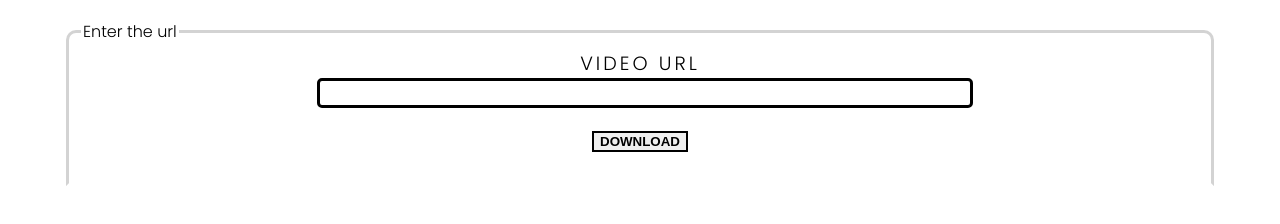
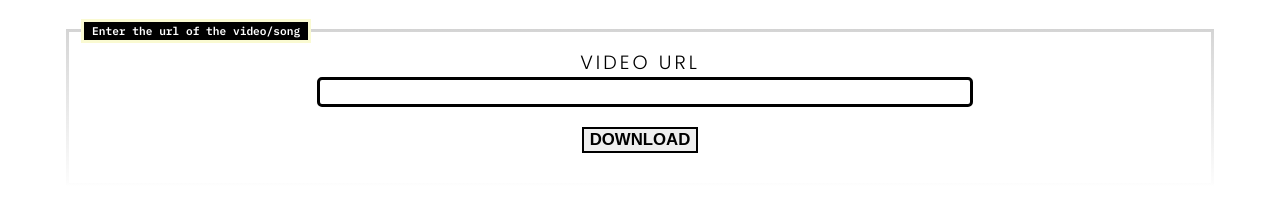
Before and after one commit to danielrod02/youtube-audio-downloader, a website: page public/index.html in a window 1280 px wide. Shown: the part 72-296 px from the top of the page. Drawn offline with Linux system fonts and the light colour scheme; files that its build step writes are made by us from their sources; files whose address does not match are found by name.

```diff
--- a/app.js
+++ b/app.js
@@ -42,7 +42,6 @@
         res.send(`ALREADY_DOWNLOADED ${alreadyDownloaded}`);
         return next();
     }
-    console.log(stdout);
 
     try {
         const filename = extractMediaName(stdout);
--- a/assets/css/index.css
+++ b/assets/css/index.css
@@ -28,6 +28,15 @@
     border-radius: 10px 10px 0 0;
     border: 3px solid lightgrey;
     border-bottom: solid white 3px;
+    border-image: linear-gradient(lightgrey, white) 10;
+}
+legend {
+    background-color: black;
+    color: white;
+    padding: 2px 8px;
+    border: solid 3px lightgoldenrodyellow;
+    font-family: 'IBM Plex Mono', monospace;
+    font-size: 0.7rem;
 }
 ul.form-controls {
     list-style-type: none;
@@ -66,11 +75,16 @@
 [type="button"] {
     text-transform: uppercase;
     font-weight: bold;
+    font-size: 1.05rem;
     border: 2px solid black;
-    transition: opacity 0.1s;
+    transition: opacity 0.1s, transform 0.2s ease-in-out;
 }
 #download-btn:active {
     opacity: 0.5;
+}
+[type="button"]:hover {
+    cursor: pointer;
+    transform: scale(1.07);
 }
 
 
--- a/public/index.html
+++ b/public/index.html
@@ -19,7 +19,7 @@
     <h1>Music Downloader</h1>
     <form action="">
         <fieldset>
-            <legend>Enter the url</legend>
+            <legend>Enter the url of the video/song</legend>
             <ul class="form-controls">
                 <li>
                     <label for="url-input">
```
Also changed, not shown: playground.html (added, +17 -0 lines), 1 other file.
